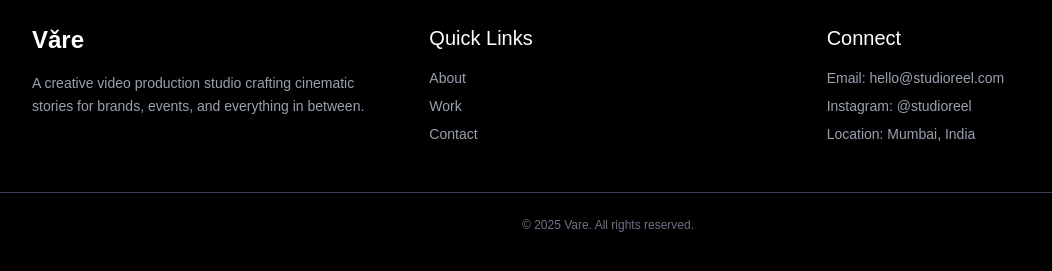
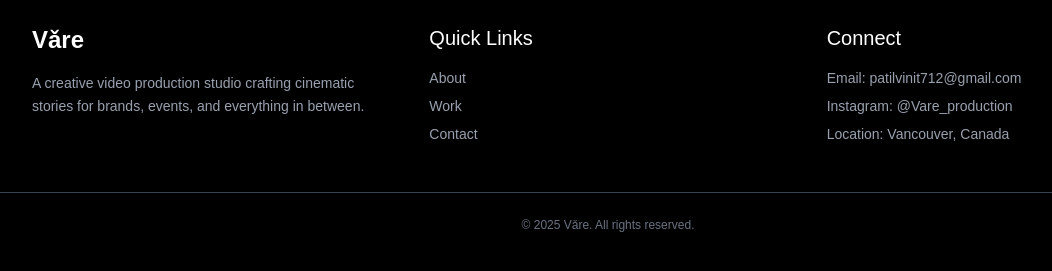
Before and after one commit to nayanpatil22/vare-production, a Next.js app: page / in a window 1280 px wide. Shown: the part 4048-4319 px from the top of the page, without its empty margins (32-1084 px from the left). Built offline with nearby package versions, Linux system fonts and the light colour scheme.

Commit message:
Added social, updated address

```diff
--- a/src/components/Footer.js
+++ b/src/components/Footer.js
@@ -55,29 +55,29 @@ export default function Footer() {
             <li>
               Email:{" "}
               <a
-                href="mailto:hello@studioreel.com"
+                href="mailto:patilvinit712@gmail.com"
                 className="hover:text-white transition"
               >
-                hello@studioreel.com
+                patilvinit712@gmail.com
               </a>
             </li>
             <li>
               Instagram:{" "}
               <a
-                href="https://instagram.com"
+                href="https://instagram.com/Vare_production"
                 className="hover:text-white transition"
               >
-                @studioreel
+                @Vare_production
               </a>
             </li>
-            <li>Location: Mumbai, India</li>
+            <li>Location: Vancouver, Canada</li>
           </ul>
         </div>
       </motion.div>
 
       {/* 🔹 Bottom Bar */}
       <div className="mt-12 border-t border-gray-700 pt-6 text-center text-xs text-gray-500">
-        <p>&copy; {new Date().getFullYear()} Vare. All rights reserved.</p>
+        <p>&copy; {new Date().getFullYear()} Vǎre. All rights reserved.</p>
       </div>
     </footer>
   );
```
